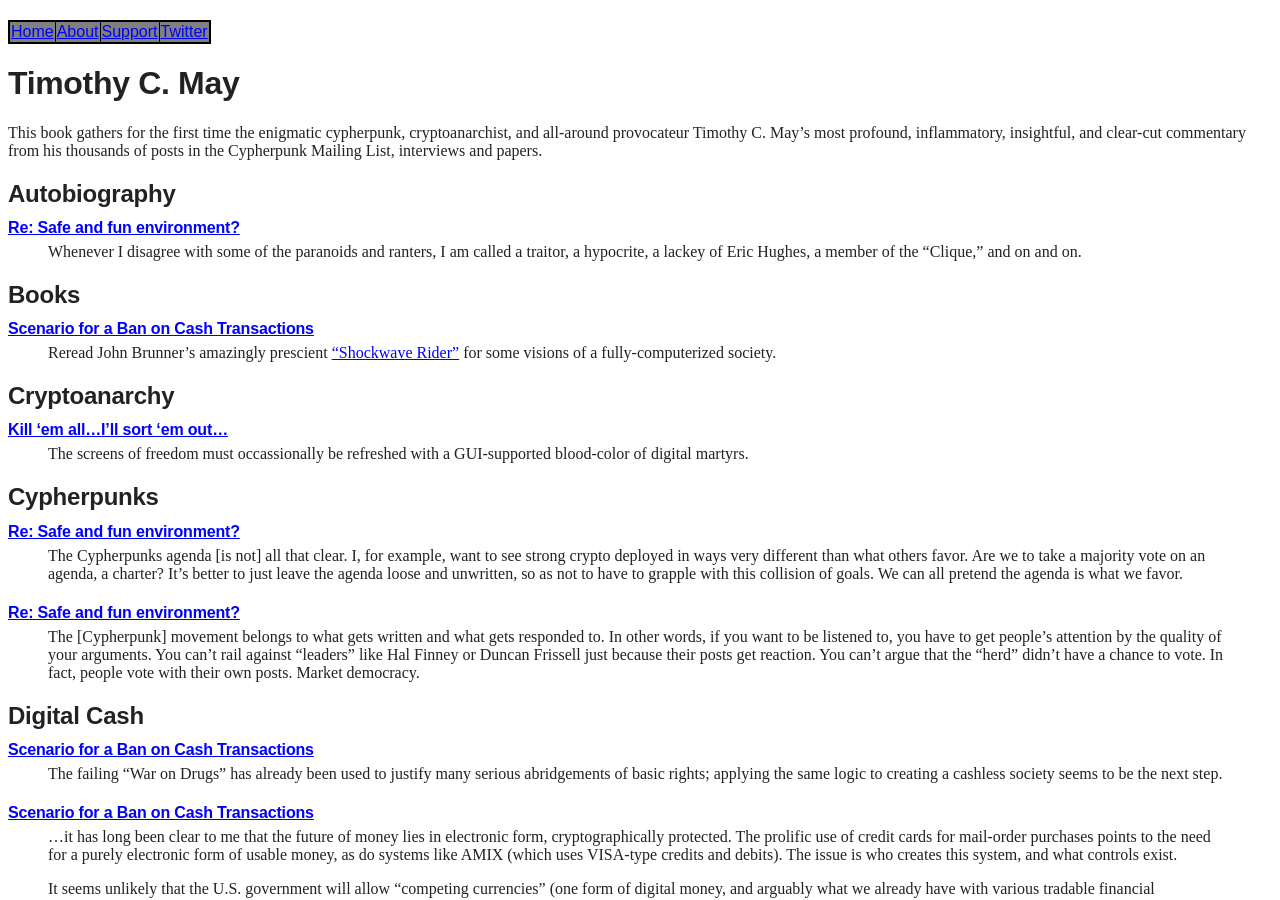
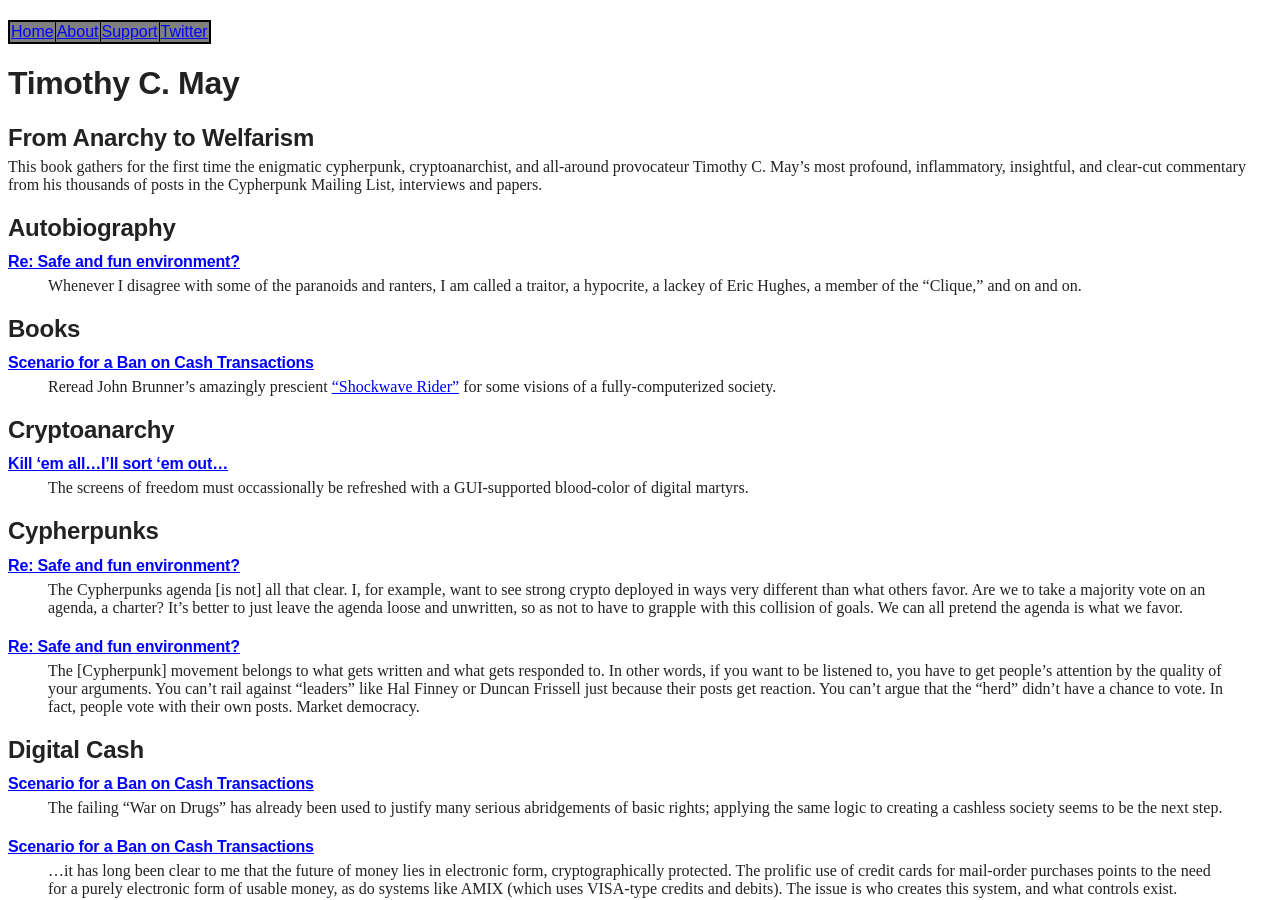
Before and after one commit to wakgill/deryk, a Jekyll site: the page built from tcm.md, in a window 1280 px wide and 900 px high. Built offline with Jekyll 4.4.1, drawn with Linux system fonts in a browser that asks for light colours.

Commit message:
Update tcm.md

```diff
--- a/tcm.md
+++ b/tcm.md
@@ -4,6 +4,8 @@ title: "Timothy C. May: From Anarchy to Welfarism"
 ---
 
 # Timothy C. May
+
+## From Anarchy to Welfarism
 
 This book gathers for the first time the enigmatic cypherpunk, cryptoanarchist, and all-around provocateur Timothy C. May’s most profound, inflammatory, insightful, and clear-cut commentary from his thousands of posts in the Cypherpunk Mailing List, interviews and papers.
 
```
